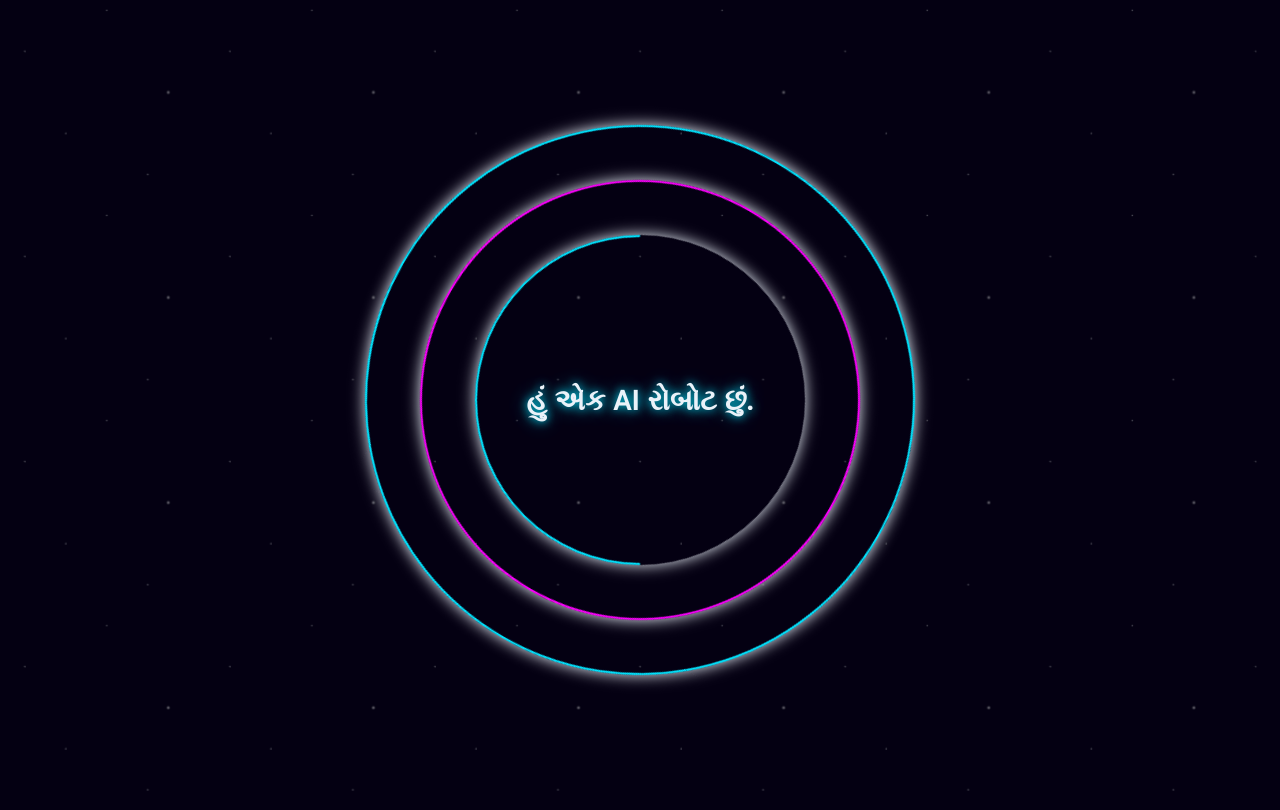
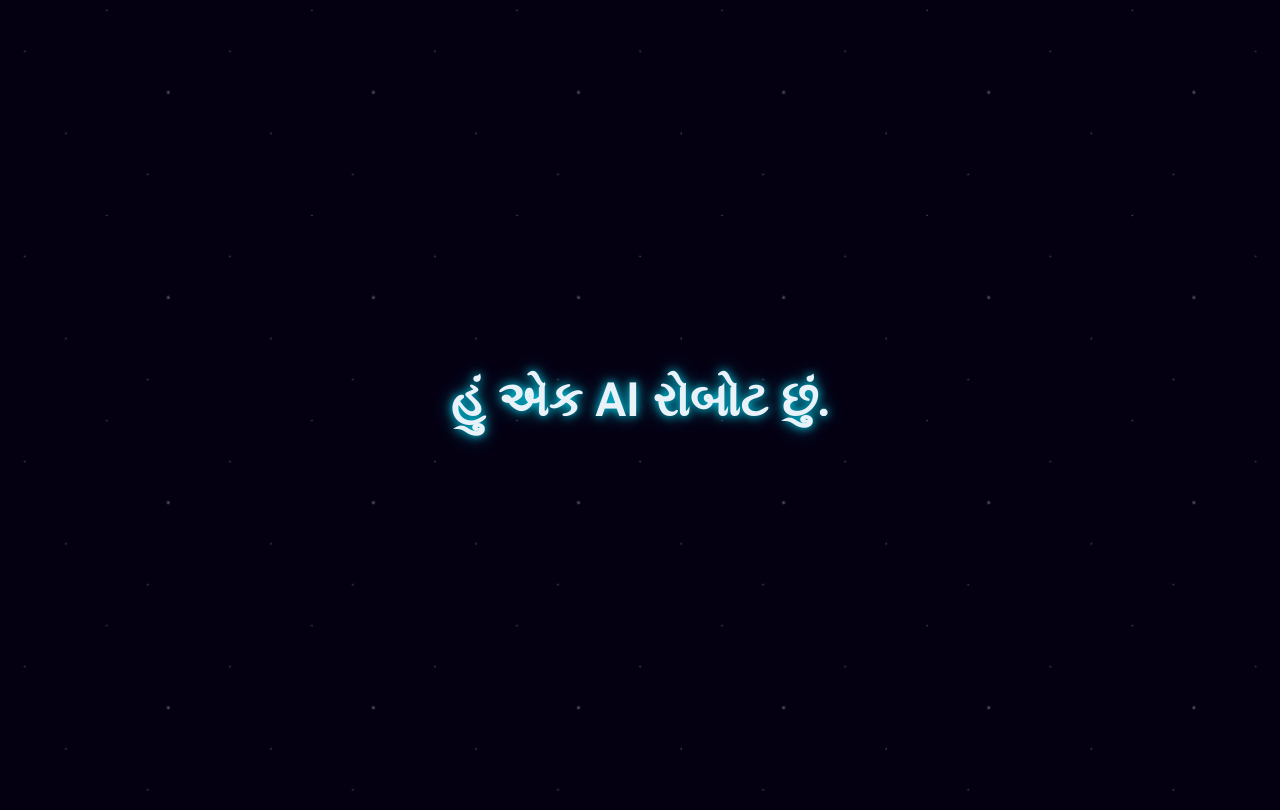
Before and after one commit to Sevmamra/ai-web, a plain HTML site: page index.html in a window 1280 px wide. Drawn offline with Linux system fonts and the light colour scheme; a web font is replaced by a local one.

Commit message:
Update index.html

```diff
--- a/index.html
+++ b/index.html
@@ -21,7 +21,6 @@
       --glow-color: #00e5ff;
       --background-color: #040012;
       --text-color: #f0f8ff;
-      --secondary-glow-color: #ff00ff;
     }
     * { margin: 0; padding: 0; box-sizing: border-box; }
     body {
@@ -42,58 +41,43 @@
       animation: zoom 120s infinite; opacity: 0.6; z-index: 0;
     }
     @keyframes zoom { 0% { transform: scale(1); } 100% { transform: scale(2); } }
+
+    /* Container for the text */
     .main-container {
-      position: relative; width: 70vw; height: 70vw; max-width: 550px; max-height: 550px;
-      display: flex; justify-content: center; align-items: center;
+      position: relative;
+      width: 90vw; /* Wider container for bigger text */
+      display: flex;
+      justify-content: center;
+      align-items: center;
     }
-    .circle-wrapper {
-      position: absolute; width: 100%; height: 100%; display: flex;
-      justify-content: center; align-items: center; z-index: 1;
-    }
-    .circle-wrapper .circle {
-      position: absolute; border-radius: 50%; border: 2px solid;
-      box-shadow: 0 0 15px; transition: all 0.5s ease-in-out;
-    }
-    .circle-wrapper .circle:nth-child(1) {
-      width: 100%; height: 100%; border-color: var(--glow-color);
-      box-shadow-color: var(--glow-color); animation: rotate-large 15s linear infinite;
-    }
-    .circle-wrapper .circle:nth-child(2) {
-      width: 80%; height: 80%; border-color: var(--secondary-glow-color);
-      box-shadow-color: var(--secondary-glow-color); animation: rotate-medium 12s linear infinite reverse;
-    }
-    .circle-wrapper .circle:nth-child(3) {
-      width: 60%; height: 60%; border-color: var(--glow-color);
-      border-bottom-color: transparent; border-left-color: transparent;
-      box-shadow-color: var(--glow-color); animation: rotate-small 8s linear infinite;
-    }
-    @keyframes rotate-large { from { transform: rotate(0deg); } to { transform: rotate(360deg); } }
-    @keyframes rotate-medium { from { transform: rotate(0deg); } to { transform: rotate(360deg); } }
-    @keyframes rotate-small { from { transform: rotate(0deg); } to { transform: rotate(360deg); } }
+
+    /* Updated Text Content Style */
     .text-content {
-      position: absolute; z-index: 2; width: 55%; text-align: center;
-      font-size: 1.8rem; font-weight: 700; line-height: 1.4;
-      color: var(--text-color); text-shadow: 0 0 10px var(--glow-color), 0 0 20px rgba(0, 229, 255, 0.5);
-      opacity: 0; transition: opacity 1s ease-in-out;
+      z-index: 2;
+      width: 95%; /* Use more width */
+      text-align: center;
+      font-size: 3rem; /* Increased font size */
+      font-weight: 700;
+      line-height: 1.4;
+      color: var(--text-color);
+      text-shadow: 0 0 10px var(--glow-color), 0 0 20px rgba(0, 229, 255, 0.5);
+      opacity: 0;
+      transition: opacity 1s ease-in-out;
     }
     .text-content.visible { opacity: 1; }
+
+    /* Responsive styles for bigger font */
     @media (max-width: 768px) {
-      .text-content { font-size: 1.4rem; }
-      .main-container { width: 85vw; height: 85vw; }
+      .text-content { font-size: 2.2rem; }
     }
     @media (max-width: 480px) {
-      .text-content { font-size: 1.1rem; }
+      .text-content { font-size: 1.8rem; }
     }
   </style>
 </head>
 <body>
   <div class="stars"></div>
   <div class="main-container">
-    <div class="circle-wrapper">
-      <div class="circle"></div>
-      <div class="circle"></div>
-      <div class="circle"></div>
-    </div>
     <p id="ai-text" class="text-content"></p>
   </div>
   <script>
```
Lines whose indentation alone changed are shown as unchanged.
